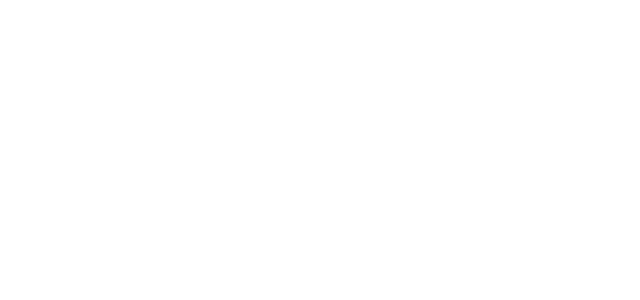
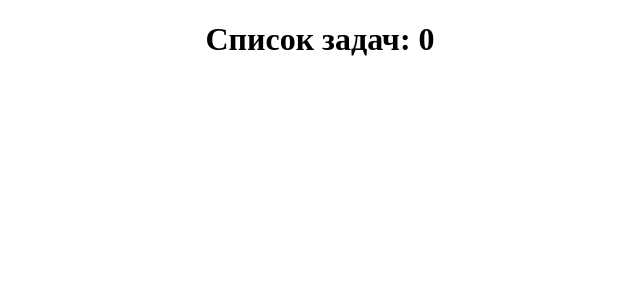
Before and after one commit to ZerruKun/learning-2-checklist, a React (Create React App) app: page / in a window 1280 px wide. Shown: the top 300 px of the page, without its empty margins (320-960 px from the left). Built offline with nearby package versions, Linux system fonts and the light colour scheme.

Commit message:
Подготовка App, наполнение базовой логикой отрисовки.

```diff
--- a/src/App.js
+++ b/src/App.js
@@ -3,9 +3,36 @@
 import ToDoForm from './ToDoForm';
 
 function App() {
+  const [todos, setTodos] = useState([]);
+
+  const addTask = () => {
+
+  }
+
+  const removeTask = () => {
+
+  }
+
+  const handleToggle = () => {
+
+  }
+
   return (
     <div className="App">
-
+      <header>
+        <h1>Список задач: {todos.length}</h1>
+      </header>
+      <ToDoForm addTask={addTask}/>
+      {todos.map((todo) => {
+        return (
+          <ToDo
+            todo={todo}
+            key={todo.id}
+            toggleTask={handleToggle}
+            removeTask={removeTask}
+            />
+        )
+      })}
     </div>
   );
 }
```
